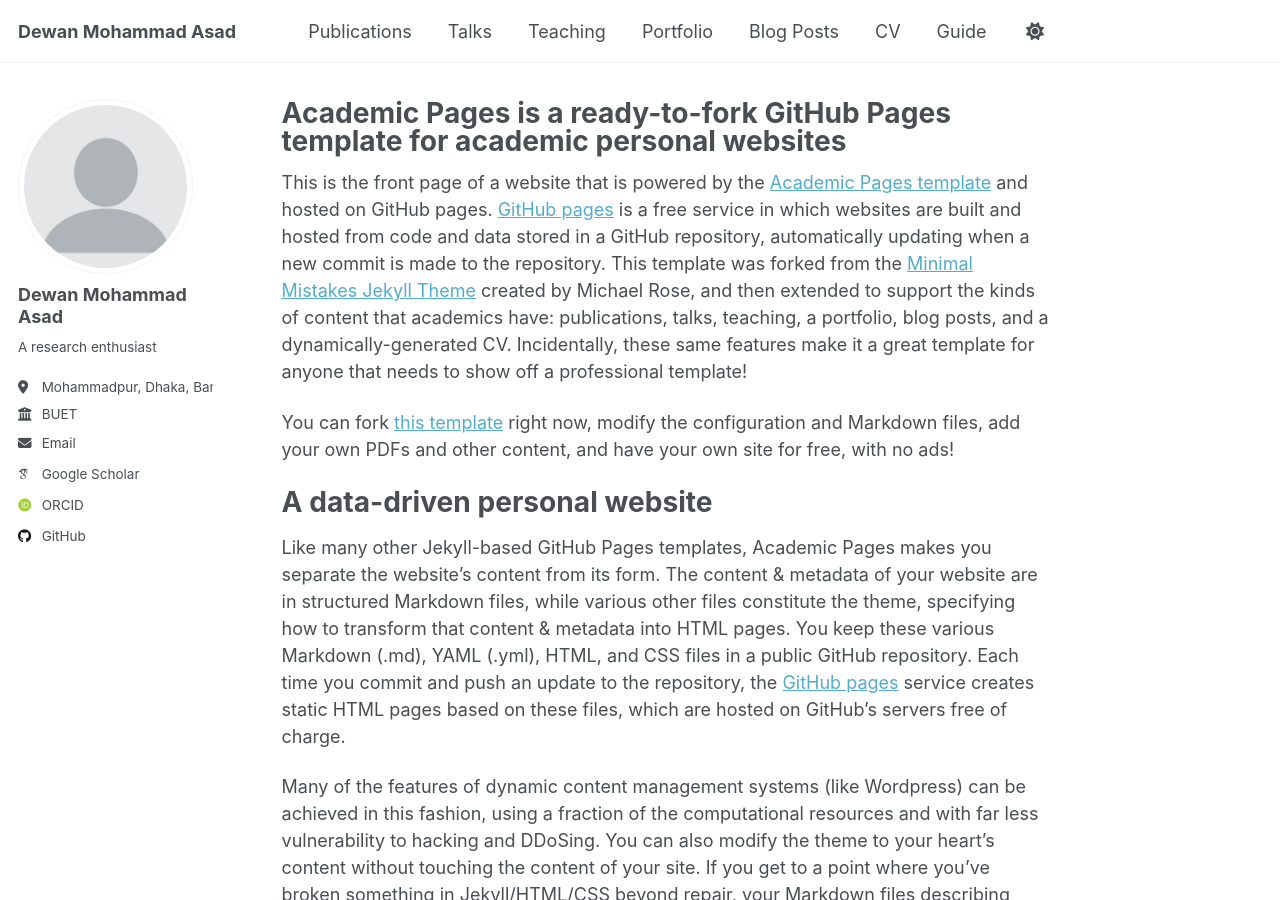
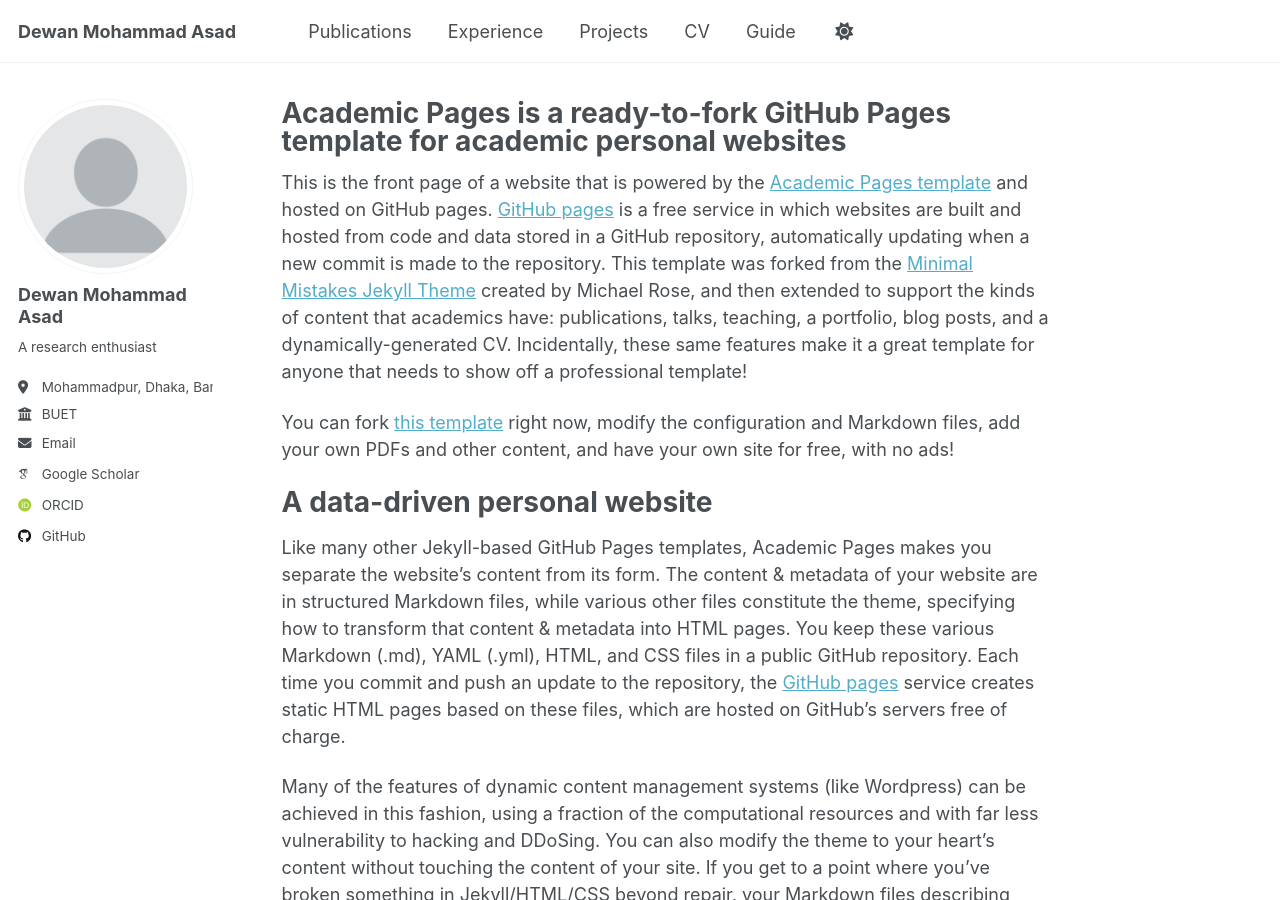
Before and after one commit to dewan-mohammad-asad-d1a/dewan-mohammad-asad-d1a.github.io, a Jekyll site: the page built from _pages/about.md, in a window 1280 px wide and 900 px high. Built offline with Jekyll 4.4.1, drawn with Linux system fonts in a browser that asks for light colours; some web fonts are replaced; a script that is not in the unit is left out.

Commit message:
Update navigation.yml

```diff
--- a/_data/navigation.yml
+++ b/_data/navigation.yml
@@ -11,23 +11,25 @@ main:
   - title: "Publications"
     url: /publications/
 
-  - title: "Talks"
-    url: /talks/
+  - title: "Experience"
+    url: /experience/
 
-  - title: "Teaching"
-    url: /teaching/
-
-  - title: "Portfolio"
-    url: /portfolio/
-
-  - title: "Blog Posts"
-    url: /year-archive/
+  - title: "Projects"
+    url: /projects/
 
   - title: "CV"
     url: /cv/
 
+  - title: "Guide"
+    url: /markdown/
+
+  # - title: "Portfolio"
+  #   url: /portfolio/
+
+  # - title: "Blog Posts"
+  #   url: /year-archive/
+
+
+
   # - title: "CV"
   #   url: /cv-json/
-
-  - title: "Guide"
-    url: /markdown/
```
